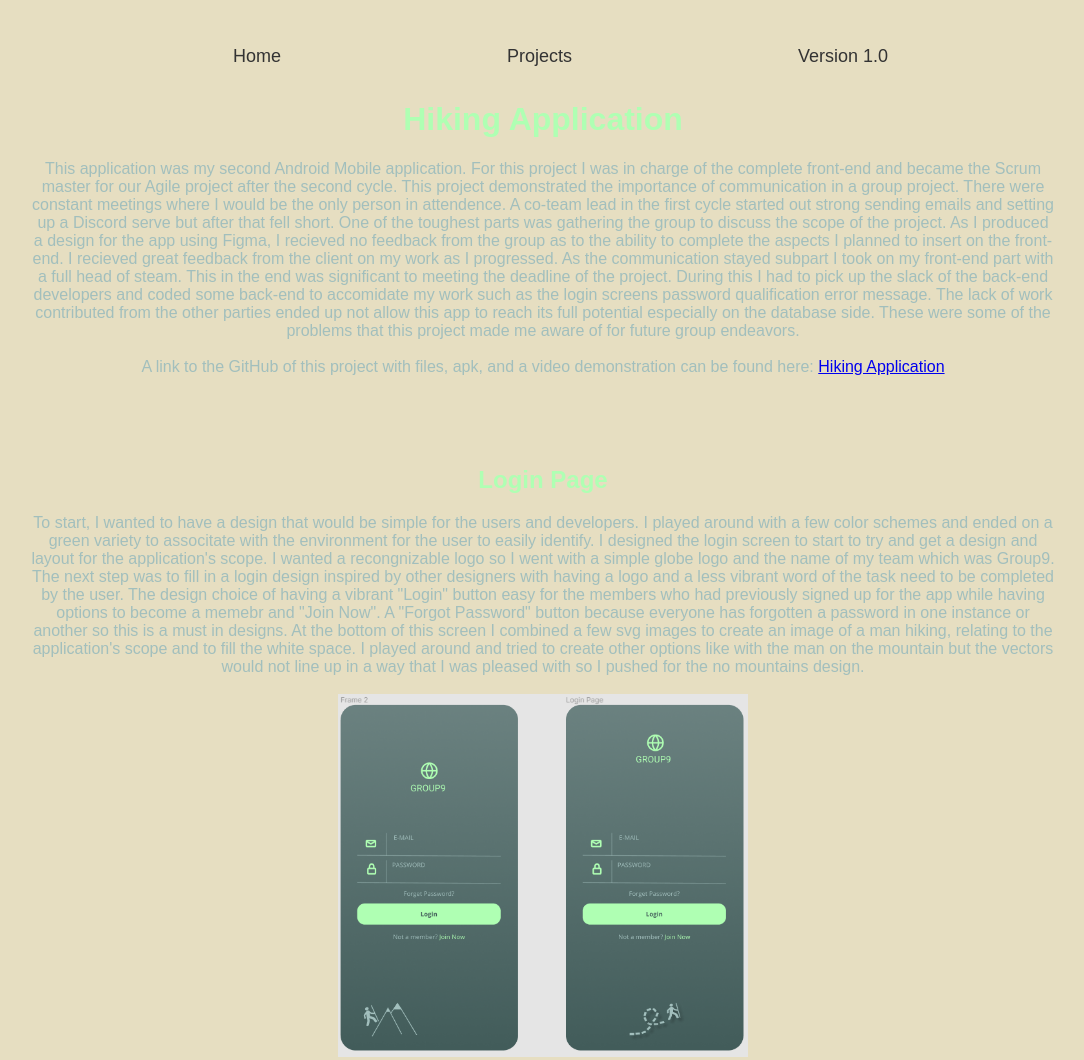
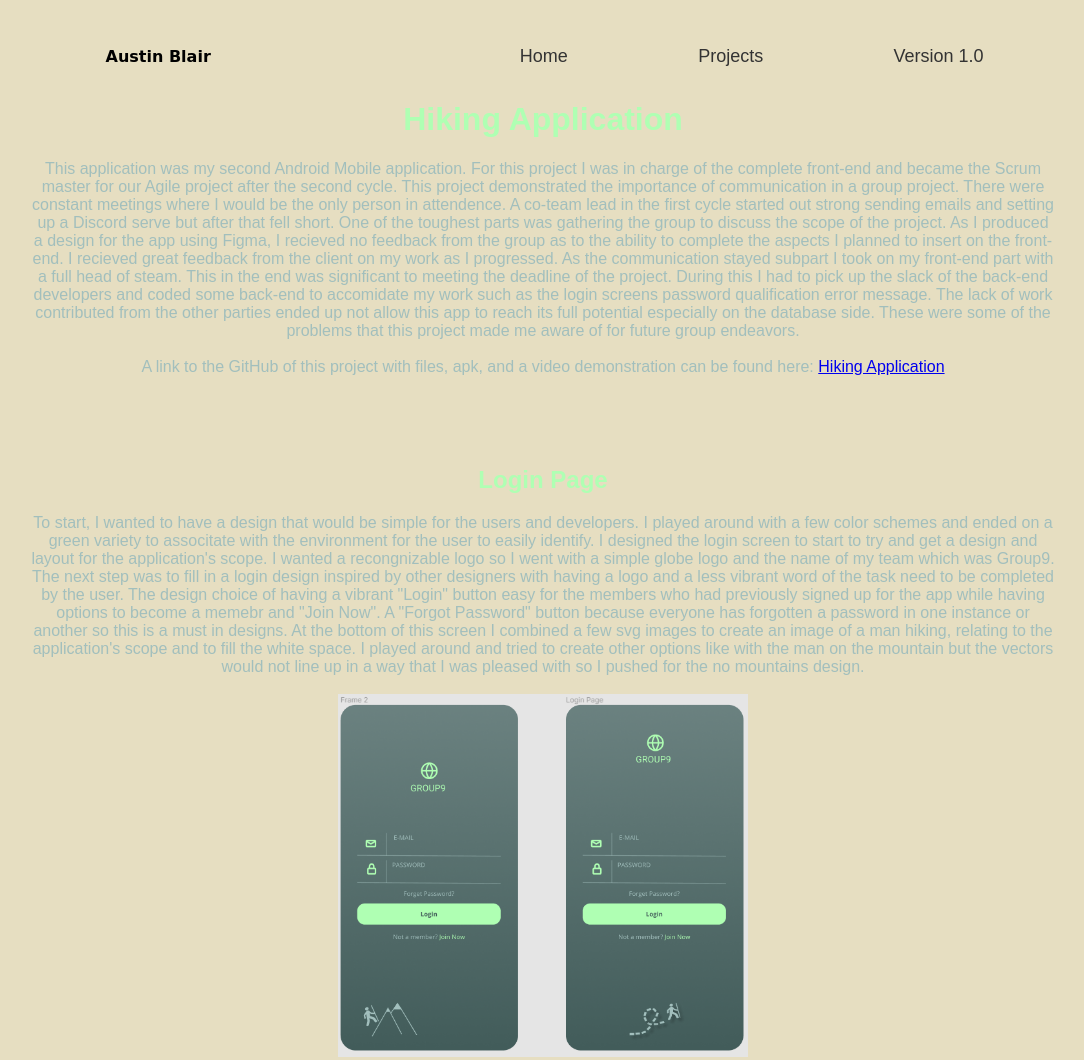
Before and after one commit to aus10blair/aus10blair.github.io, a website: page HikingApp.html in a window 1280 px wide. Shown: the top 1060 px of the page, without its empty margins (97-1181 px from the left). Drawn offline with Linux system fonts and the light colour scheme.

Commit message:
Update HikingApp.html

```diff
--- a/HikingApp.html
+++ b/HikingApp.html
@@ -10,15 +10,19 @@
   </head>
   <body>
     <header>
-       <nav>
+			<div class="logo-container">
+				<h4 class="logo">Austin Blair</h4>
+			</div>
+			<nav>
 				<ul class="nav-links">
 					<li><a class="nav-link" href="#presentation">Home</a></li>
 					<li><a class="nav-link" href="#projectsProf">Projects</a></li>
 					<li><a class="nav-link" href=".">Version 1.0</a></li>
 				</ul>
 
-		  	</nav>
-      </header>
+			</nav>
+
+		</header>
 <div class="HikingApp">
 <div class="conceptParagraph">
 <h1>Hiking Application</h1>
```
